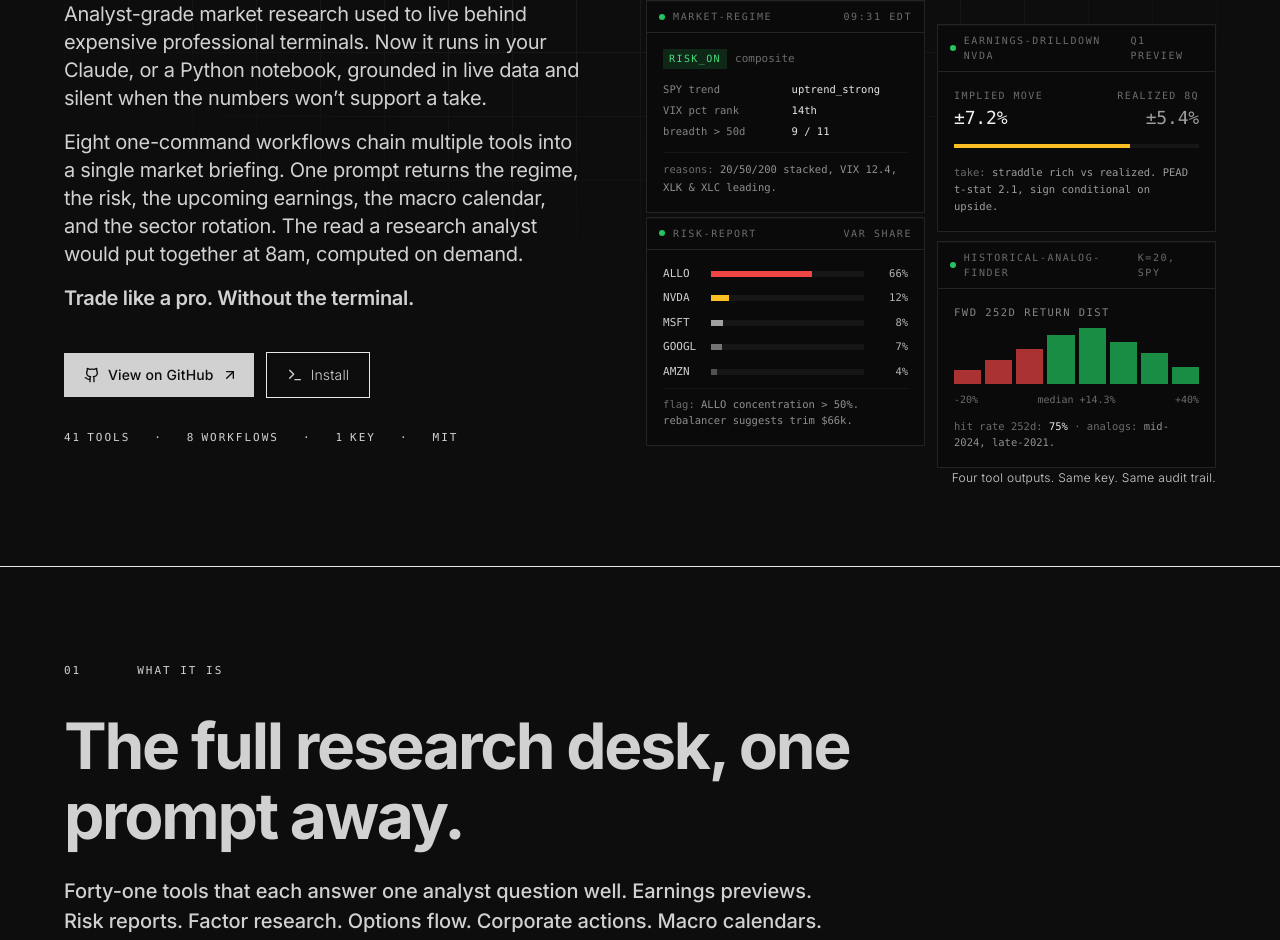
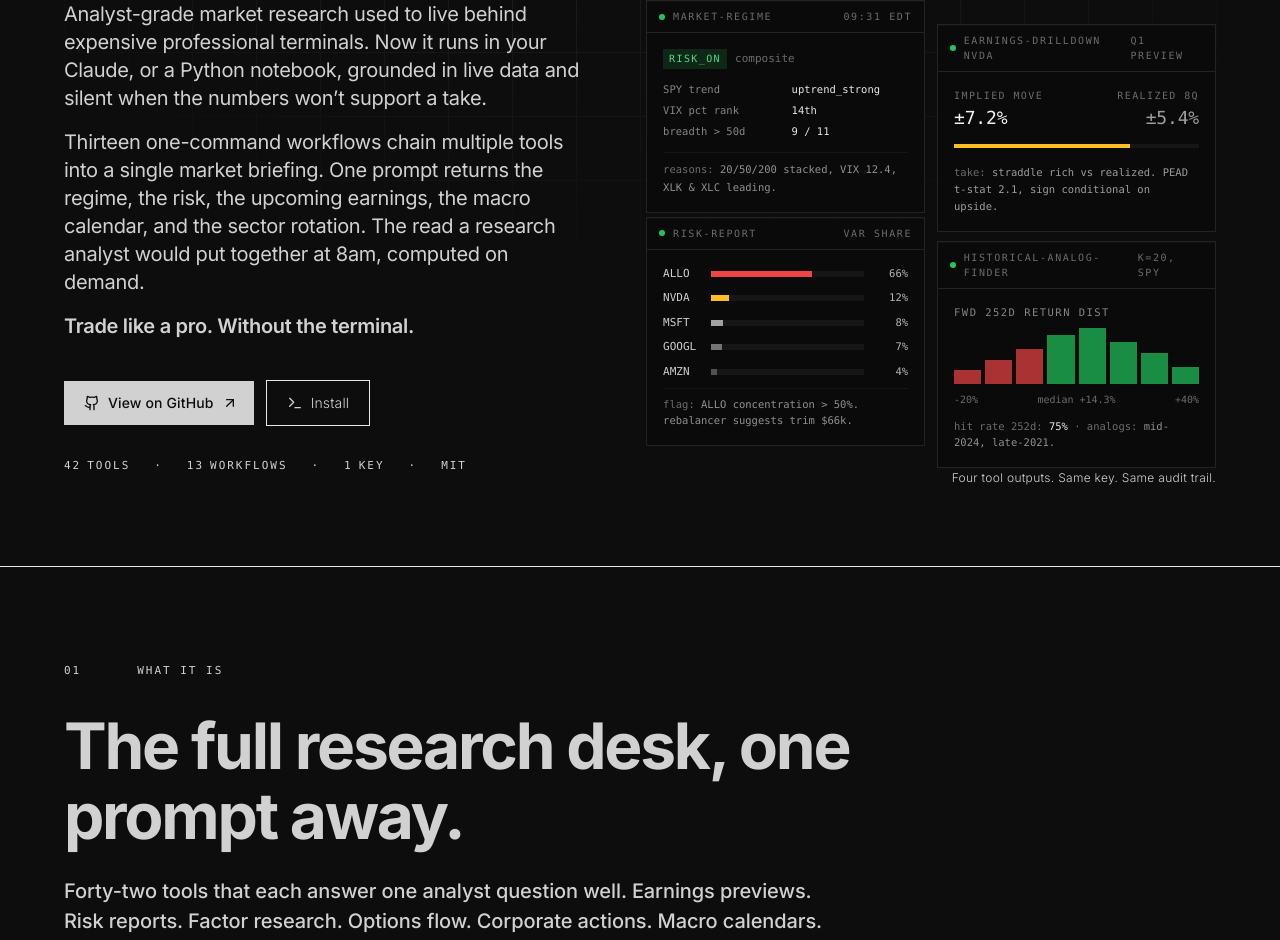
Before and after one commit to rgourley/portfolio, a Next.js app: page /projects/quant-garage in a window 1280 px wide. Shown: the part 620-1560 px from the top of the page. Built offline with nearby package versions, Linux system fonts and the light colour scheme; no server answers.

Commit message:
fix: sync quant-garage counts to 42 tools + 13 workflows

```diff
--- a/app/projects/quant-garage/page.tsx
+++ b/app/projects/quant-garage/page.tsx
@@ -6,7 +6,7 @@
 const PAGE_PATH = "/projects/quant-garage";
 const PAGE_TITLE = "Quant Garage — Pro market research, no terminal";
 const PAGE_DESCRIPTION =
-  "Forty-one tools and eight one-command workflows for equity research, sizing, and risk. Ask Claude \"review my book\" or import the same function into a Python notebook. Every number cites the live API call it came from.";
+  "Forty-two tools and thirteen one-command workflows for equity research, sizing, and risk. Ask Claude \"review my book\" or import the same function into a Python notebook. Every number cites the live API call it came from.";
 
 export const metadata: Metadata = {
   title: PAGE_TITLE,
@@ -54,7 +54,7 @@
   openGraph: {
     title: "Quant Garage. Pro research. No terminal.",
     description:
-      "Trade like a pro. Without the terminal. Forty-one tools, eight workflows, one Massive key. Ask from Claude or call from Python.",
+      "Trade like a pro. Without the terminal. Forty-two tools, thirteen workflows, one Massive key. Ask from Claude or call from Python.",
     url: PAGE_PATH,
     siteName: "Robert Gourley",
     type: "website",
@@ -64,7 +64,7 @@
     card: "summary_large_image",
     title: "Quant Garage. Pro research. No terminal.",
     description:
-      "Trade like a pro. Without the terminal. 41 tools, 8 workflows. Ask from Claude or import into Python.",
+      "Trade like a pro. Without the terminal. 42 tools, 13 workflows. Ask from Claude or import into Python.",
     creator: "@rgourley",
   },
 };
@@ -261,13 +261,13 @@
   {
     name: "Basic (free)",
     price: "$0",
-    unlocks: "18 tools + most workflows end to end",
+    unlocks: "21 tools + most workflows end to end",
     note: "5 calls/min, end-of-day data, SEC EDGAR fallback for earnings",
   },
   {
     name: "Stocks Starter",
     price: "$29/mo",
-    unlocks: "38 of 41 tools, every workflow composite",
+    unlocks: "39 of 42 tools, every workflow composite",
     note: "unlimited rate, 15-min delayed real-time, bulk grouped-aggregates",
   },
   {
@@ -526,7 +526,7 @@
             The full research desk, one prompt away.
           </h2>
           <p className="text-xl text-foreground/80 font-medium leading-[1.5] tracking-[-0.005em] mb-4 max-w-3xl">
-            Forty-one tools that each answer one analyst question well. Earnings previews. Risk reports. Factor research. Options flow. Corporate actions. Macro calendars. Eight workflows chain them into complete briefings, so one prompt returns the whole read.
+            Forty-two tools that each answer one analyst question well. Earnings previews. Risk reports. Factor research. Options flow. Corporate actions. Macro calendars. Thirteen workflows chain them into complete briefings, so one prompt returns the whole read.
           </p>
           <p className="text-lg text-foreground/60 font-normal leading-[1.55] max-w-3xl">
             Every figure carries the endpoint and timestamp it came from. Every take shows its work. Ask from Claude, import into a Python notebook, or wire it into a cron job. Same computation, same audit trail, same answer.
@@ -626,7 +626,7 @@
                 Analyst-grade market research used to live behind expensive professional terminals. Now it runs in your Claude, or a Python notebook, grounded in live data and silent when the numbers won&rsquo;t support a take.
               </p>
               <p className="text-lg md:text-xl text-foreground/70 font-normal leading-relaxed">
-                Eight one-command workflows chain multiple tools into a single market briefing. One prompt returns the regime, the risk, the upcoming earnings, the macro calendar, and the sector rotation. The read a research analyst would put together at 8am, computed on demand.
+                Thirteen one-command workflows chain multiple tools into a single market briefing. One prompt returns the regime, the risk, the upcoming earnings, the macro calendar, and the sector rotation. The read a research analyst would put together at 8am, computed on demand.
               </p>
               <p className="text-lg md:text-xl text-foreground/90 font-semibold leading-snug tracking-tight">
                 Trade like a pro. Without the terminal.
@@ -655,12 +655,12 @@
 
             <div className="flex flex-wrap items-center gap-x-6 gap-y-2 font-mono text-[11px] uppercase tracking-[0.18em] text-foreground/50">
               <span>
-                <span className="text-foreground/90 mr-1.5 tabular-nums">41</span>
+                <span className="text-foreground/90 mr-1.5 tabular-nums">42</span>
                 tools
               </span>
               <span className="text-foreground/20">·</span>
               <span>
-                <span className="text-foreground/90 mr-1.5 tabular-nums">8</span>
+                <span className="text-foreground/90 mr-1.5 tabular-nums">13</span>
                 workflows
               </span>
               <span className="text-foreground/20">·</span>
@@ -1036,7 +1036,7 @@
   return (
     <section className="border-b border-foreground/10 py-24">
       <Container>
-        <SectionEyebrow number="04" label="Eight one-command workflows" />
+        <SectionEyebrow number="04" label="Thirteen one-command workflows" />
         <div className="flex flex-wrap items-end justify-between gap-6 mb-12">
           <div className="max-w-2xl">
             <h2 className="font-display text-4xl md:text-5xl lg:text-[56px] font-bold leading-[1.05] tracking-[-0.03em] mb-4">
@@ -1082,7 +1082,7 @@
   return (
     <section className="border-b border-foreground/10 py-24">
       <Container>
-        <SectionEyebrow number="05" label="Forty-one primitives" />
+        <SectionEyebrow number="05" label="Forty-two primitives" />
         <div className="flex flex-wrap items-end justify-between gap-6 mb-12">
           <div className="max-w-2xl">
             <h2 className="font-display text-4xl md:text-5xl lg:text-[56px] font-bold leading-[1.05] tracking-[-0.03em] mb-4">
@@ -1209,7 +1209,7 @@
               You need a Massive API key. Free works for most of it.
             </h2>
             <p className="text-lg text-foreground/65 font-light leading-relaxed">
-              Every install needs a key. The Basic tier is free and runs 18 tools plus most workflows end to end. Stocks Starter at $29/month opens 38 of 41 tools and every workflow. Add-ons matter only for options data, live streaming, and Benzinga fundamentals.
+              Every install needs a key. The Basic tier is free and runs 21 tools plus most workflows end to end. Stocks Starter at $29/month opens 39 of 42 tools and every workflow. Add-ons matter only for options data, live streaming, and Benzinga fundamentals.
             </p>
           </div>
         </div>
```
